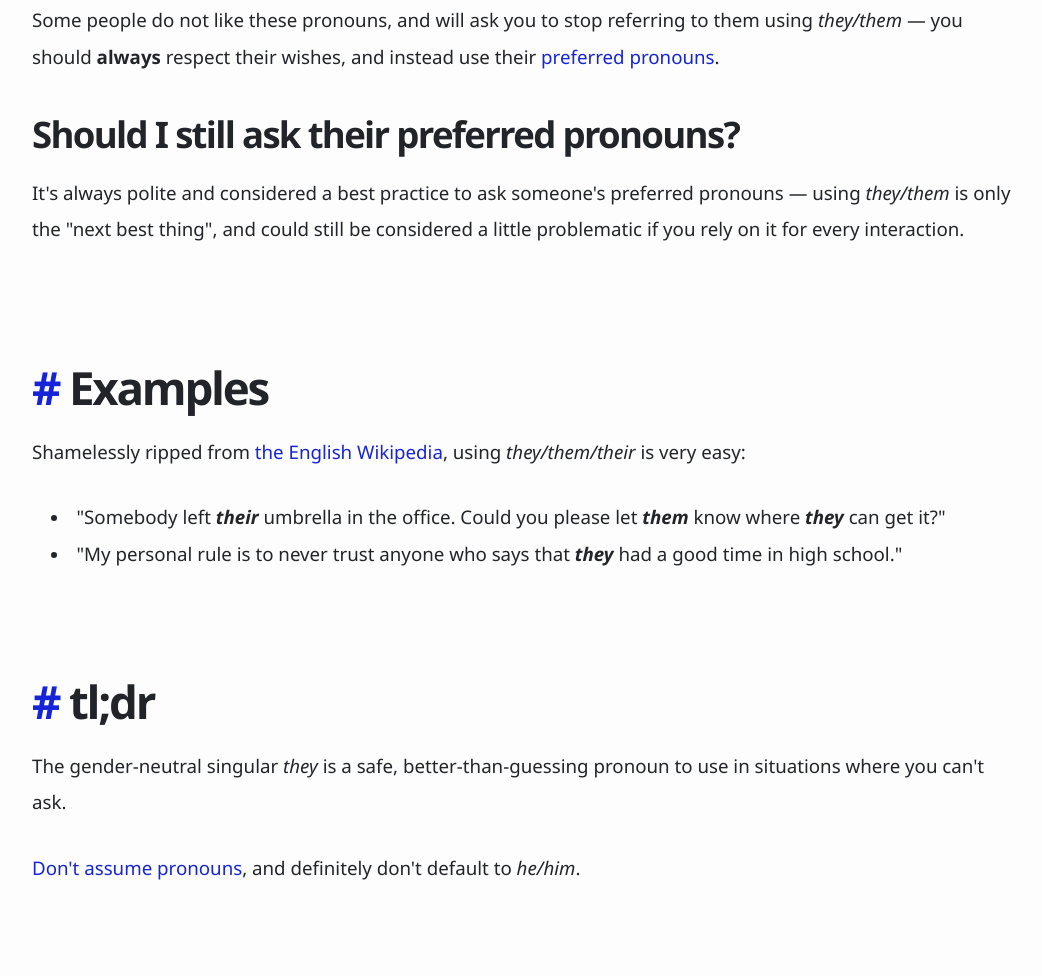
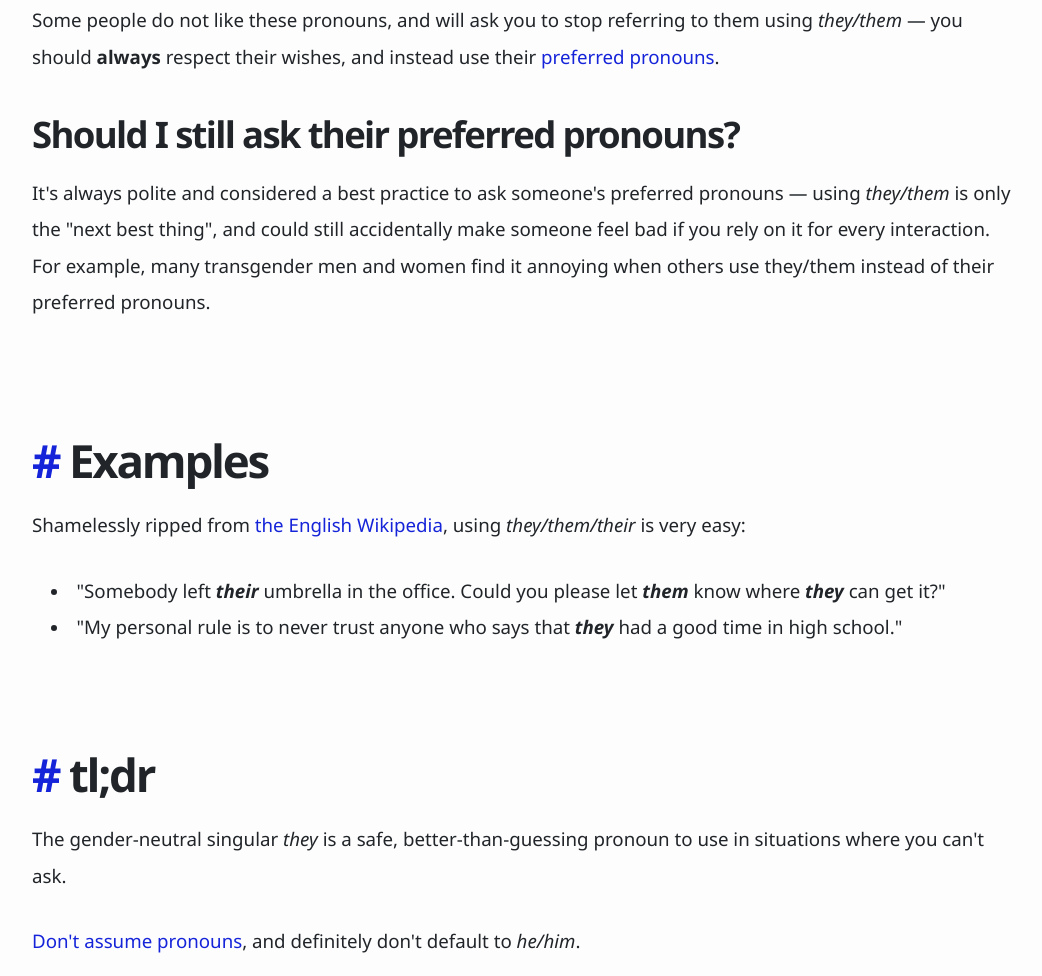
Before and after one commit to theresnotime/justusethey, a website: page public/index.html in a window 1280 px wide. Shown: the part 963-1939 px from the top of the page, without its empty margins (118-1160 px from the left). Drawn offline with Linux system fonts and the light colour scheme.

Commit message:
Add specificity and example to preferred pronouns section

```diff
--- a/public/index.html
+++ b/public/index.html
@@ -82,9 +82,10 @@
                 <h3>Should I still ask their preferred pronouns?</h3>
                 <p>
                     It's always polite and considered a best practice to ask someone's preferred
-                    pronouns — using
-                    <i>they/them</i> is only the "next best thing", and could still be considered a
-                    little problematic if you rely on it for every interaction.
+                    pronouns — using <i>they/them</i> is only the "next best thing", and could still
+                    accidentally make someone feel bad if you rely on it for every interaction. For
+                    example, many transgender men and women find it annoying when others use
+                    they/them instead of their preferred pronouns.
                 </p>
             </section>
 
```
